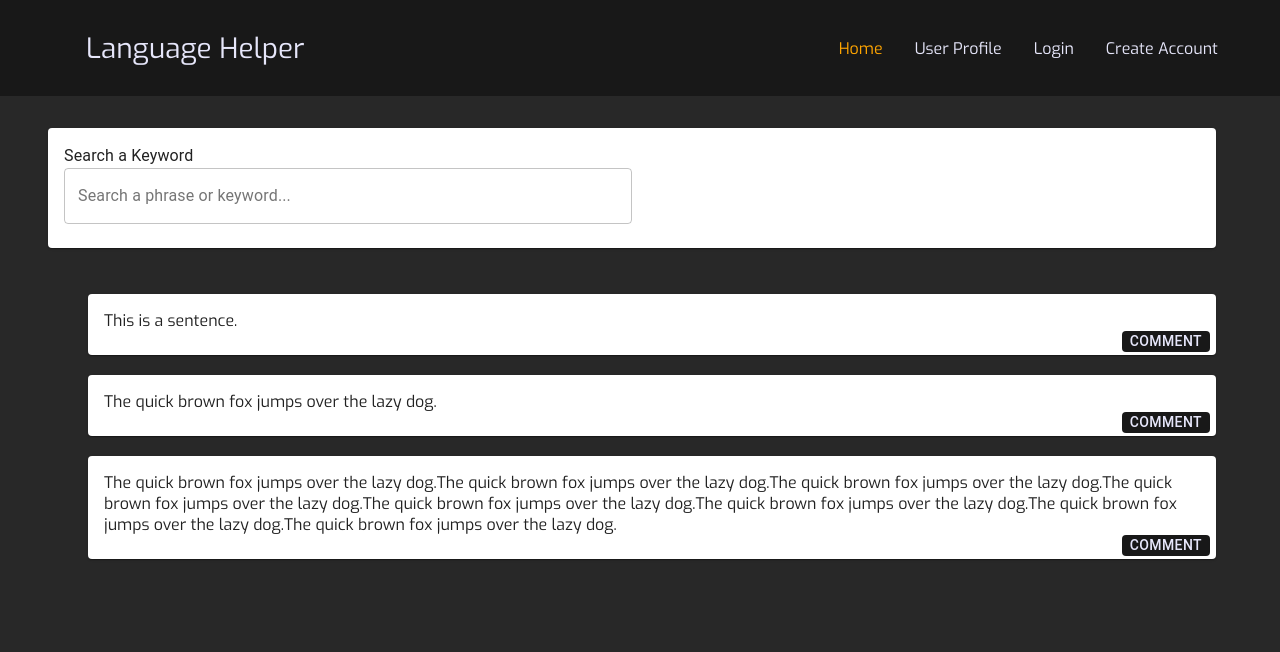
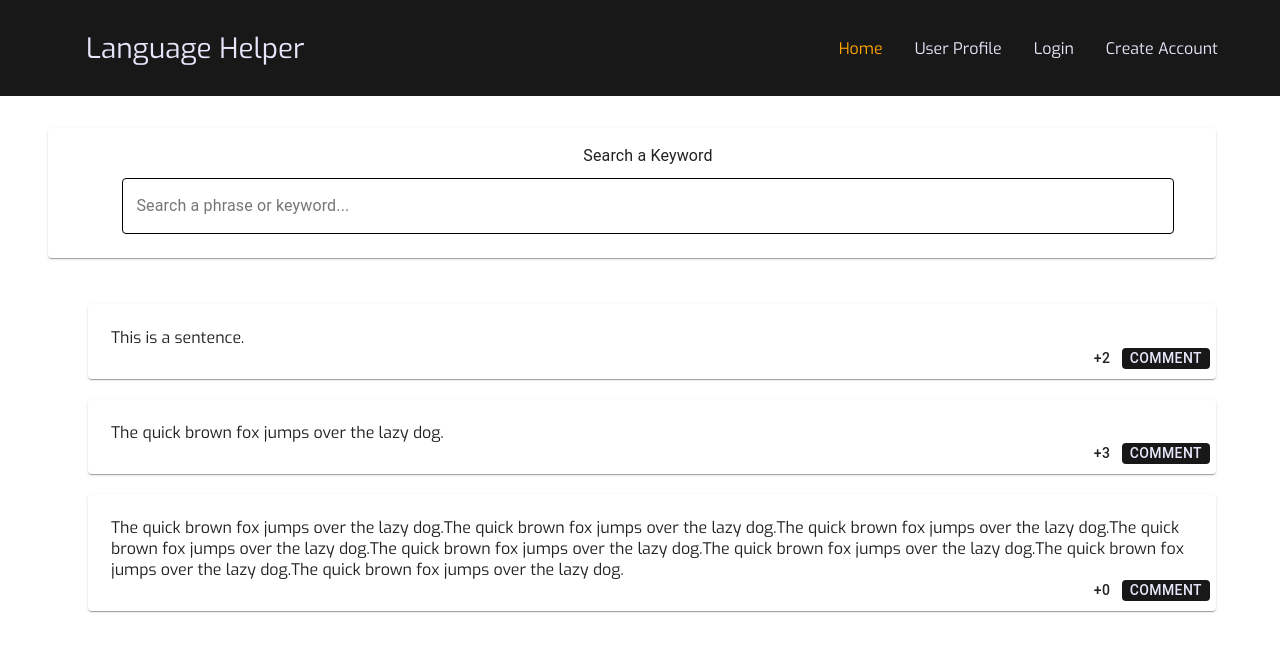
Before and after one commit to ica778/I-LOVE-ICICS, a React (Create React App) app in the folder my-app/: page /main in a window 1280 px wide. Shown: the top 652 px of the page. Built offline with nearby package versions, Linux system fonts and the light colour scheme.

Commit message:
more stylling changes

```diff
--- a/my-app/src/App.css
+++ b/my-app/src/App.css
@@ -2,7 +2,7 @@
 
 body {
   font-family: 'Exo', sans-serif;
-  background-color: #282828;
+  background-color: white;
   color: lavender;
   box-sizing: border-box;
   margin: 0;
--- a/my-app/src/components/SearchResults.js
+++ b/my-app/src/components/SearchResults.js
@@ -6,17 +6,30 @@ import { useEffect } from 'react';
 
 function SearchResults(props) {
 	let { searchResults } = props;
-	searchResults = ['This is a sentence.', 'The quick brown fox jumps over the lazy dog.', 'The quick brown fox jumps over the lazy dog.The quick brown fox jumps over the lazy dog.The quick brown fox jumps over the lazy dog.The quick brown fox jumps over the lazy dog.The quick brown fox jumps over the lazy dog.The quick brown fox jumps over the lazy dog.The quick brown fox jumps over the lazy dog.The quick brown fox jumps over the lazy dog.']
+	searchResults = [
+		{
+			sentence: 'This is a sentence.',
+			noComments: 2,
+		},
+		{
+			sentence: 'The quick brown fox jumps over the lazy dog.',
+			noComments: 3
+		},
+		{
+			sentence: 'The quick brown fox jumps over the lazy dog.The quick brown fox jumps over the lazy dog.The quick brown fox jumps over the lazy dog.The quick brown fox jumps over the lazy dog.The quick brown fox jumps over the lazy dog.The quick brown fox jumps over the lazy dog.The quick brown fox jumps over the lazy dog.The quick brown fox jumps over the lazy dog.',
+			noComments: 0
+		},
+	];
 
 	useEffect(() => {
 		console.log("from search results!")
 		console.log(Array.isArray(searchResults))
 	  }, []);
 
-	const renderSentences = (sentences) => {
-		return Array.isArray(sentences) && sentences.map((sentence) => {
+	const renderSentences = (searchResults) => {
+		return Array.isArray(searchResults) && searchResults.map((searchResult) => {
 			return <li style={{width: '100%'}}>
-				<Sentence sentence={sentence}/>
+				<Sentence sentence={searchResult.sentence} noComments={searchResult.noComments}/>
 			</li>
 		})
 	}
--- a/my-app/src/components/Searchbar.js
+++ b/my-app/src/components/Searchbar.js
@@ -2,15 +2,38 @@ import TextField from "@material-ui/core/TextField";
 import Button from "@material-ui/core/Button";
 import { Card, CardContent, Typography, CardActions } from '@material-ui/core';
 import { useState } from 'react';
+import { withStyles } from '@material-ui/core/styles';
 
 function Searchbar() {
 	const [search, setSearch] = useState("");
+	const CssTextField = withStyles({
+		root: {
+		  '& label.Mui-focused': {
+			color: 'black',
+		  },
+		  '& .MuiInput-underline:after': {
+			borderBottomColor: 'black',
+		  },
+		  '& .MuiOutlinedInput-root': {
+			'& fieldset': {
+			  borderColor: 'black',
+			},
+			'&:hover fieldset': {
+			  borderColor: 'black',
+			},
+			'&.Mui-focused fieldset': {
+			  borderColor: 'black',
+			},
+		  },
+		},
+	  })(TextField);
 
 	return (
-		<Card style={{marginBottom: '30px'}}>
-			<CardContent>
-				<Typography>Search a Keyword</Typography>
-				<TextField style={{width: '50%'}} id="searchKeyword" label="Search a phrase or keyword..." variant="outlined" value={search} onChange={(e) => setSearch(e.target.value)}/>
+		<Card style={{ marginBottom: '30px'}}>
+			<CardContent style={{width: '100%', display: 'block', textAlign: 'center', justifyContent: 'center'}}>
+				<Typography style={{marginBottom: '10px'}}>Search a Keyword</Typography>
+				<CssTextField style={{maxWidth: '90%', minWidth: '90%'}} id="searchKeyword" label="Search a phrase or keyword..." variant="outlined" value={search} onChange={(e) => setSearch(e.target.value)}/>
+				{/* <TextField style={{maxWidth: '90%', minWidth: '90%'}} id="searchKeyword" label="Search a phrase or keyword..." variant="outlined" value={search} onChange={(e) => setSearch(e.target.value)}/> */}
 			</CardContent>
 		</Card>
 	)
--- a/my-app/src/components/Sentence.js
+++ b/my-app/src/components/Sentence.js
@@ -4,18 +4,20 @@ import { Card, CardContent, Typography, CardActions } from '@material-ui/core';
 import React, { useState, useEffect } from 'react';
 
 function Sentence(props) {
-	const { sentence } = props;
+	const { sentence, noComments } = props;
 
 	useEffect(() => {
-		console.log("from sentence!")
+		console.log(noComments);
 	  }, []);
 
 	return (
-		<Card style={{marginBottom: '20px'}}>
+		<Card style={{padding: '7px', marginBottom: '20px'}}>
 			<div>
 			<CardContent>
 				{sentence}
 				<br/>
+				<Button style={{minWidth: '20px', minHeight: '20px', maxWidth: '20px', maxHeight: '20px', position: 'absolute', right: '12em', height: '1.5em'}}>+{noComments}</Button>
+				{/* <Typography style={{position: 'absolute', right:'10.5em', lineHeight: '1.3', fontSize: '1rem'}} variant="button">+{noComments}</Typography> */}
 				<Button style={{position: 'absolute', right: '5em', height: '1.5em', color: 'lavender', background: '#181818'}}> Comment </Button>
 			</CardContent>
 			</div>
--- a/my-app/src/components/UserProfile.jsx
+++ b/my-app/src/components/UserProfile.jsx
@@ -6,7 +6,7 @@ const UserProfile = () => {
     <div className={styles.container}>
       <div className={styles.article}>
         <span className={styles.header}>
-          Saved Sentences
+          Your Sentences
         </span>
         <p className={styles.content}>
            Example Text
@@ -15,7 +15,7 @@ const UserProfile = () => {
 
       <div className={styles.article}>
         <span className={styles.header}>
-          User Comments
+          Your Comments
         </span>
         <p className={styles.content}>
             Example Text
```
